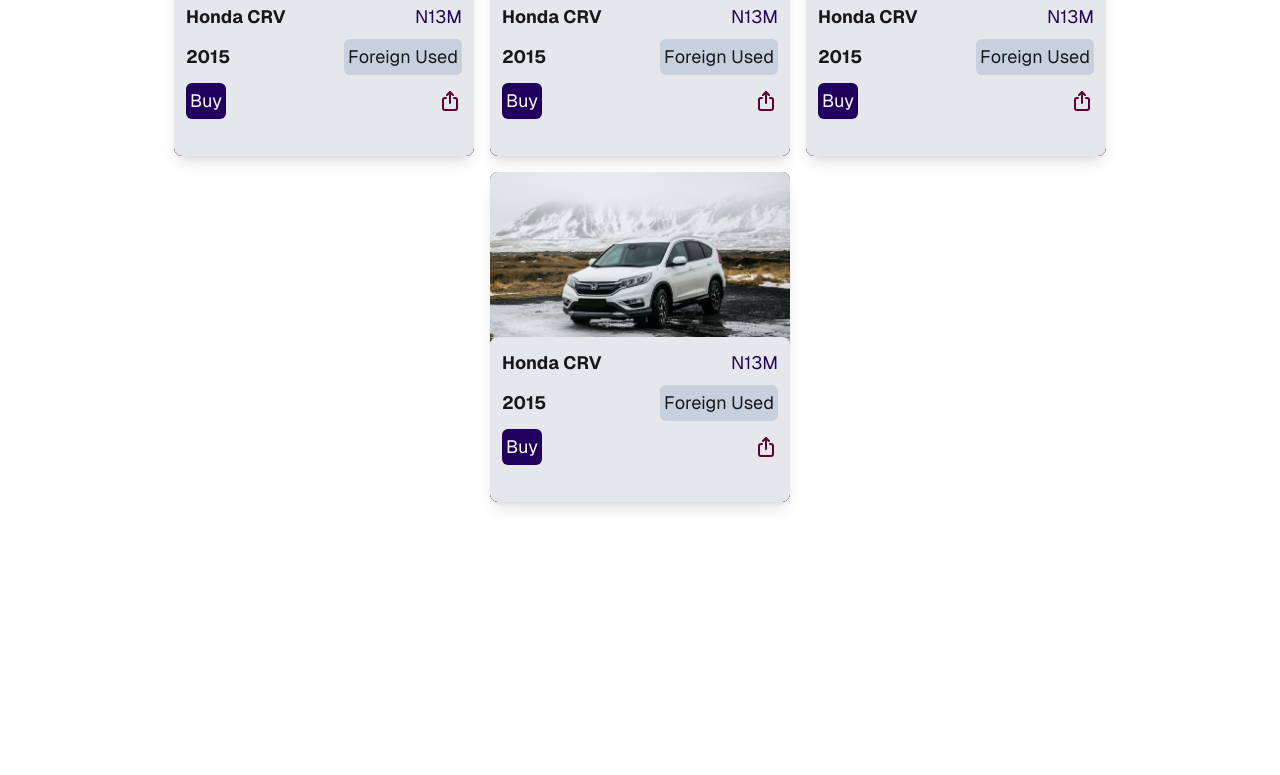
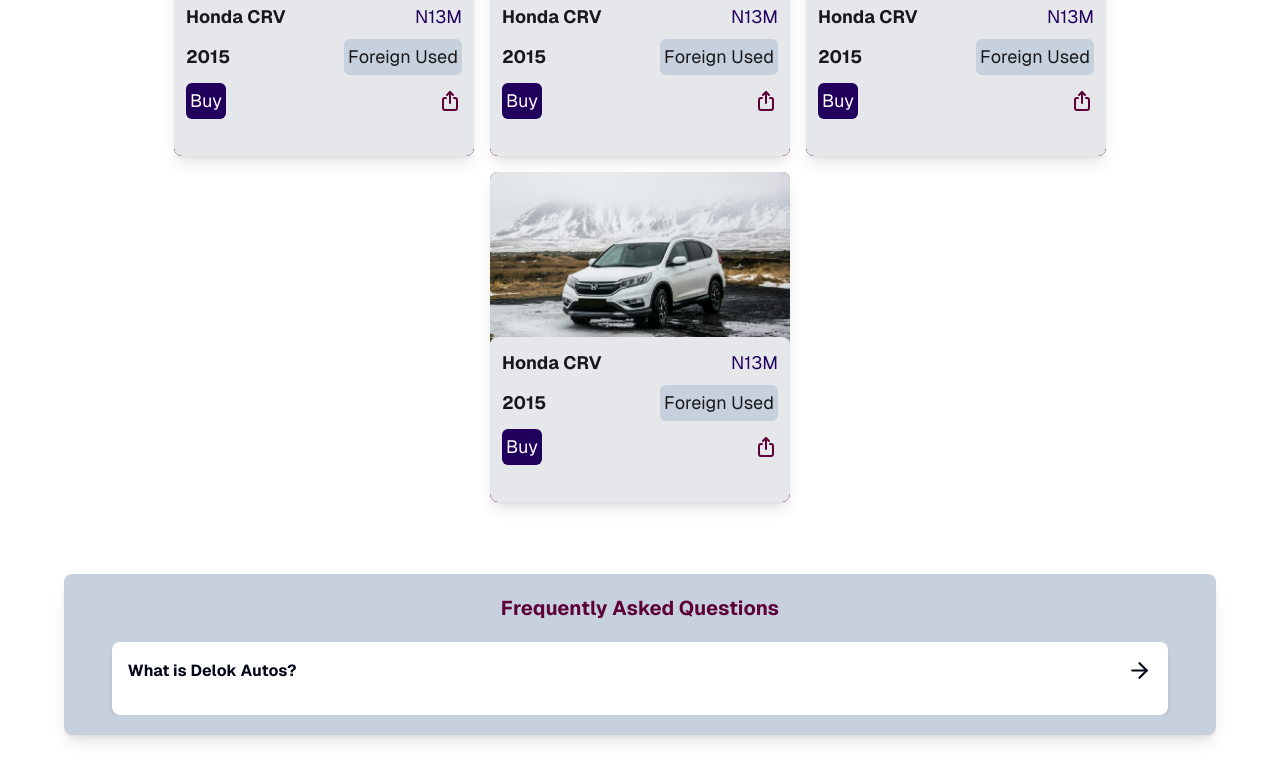
Before and after one commit to lightpc90/delok, a Next.js app: page / in a window 1280 px wide. Shown: the part 2118-2893 px from the top of the page. Before the commit the page ends 2716 px from the top, so only its background shows below. Built offline with nearby package versions, Linux system fonts and the light colour scheme.

Commit message:
"Updated Faq component to render FAQ data from constant.ts, added FaqLayout component and FAQ data to constant.ts"

```diff
--- a/src/components/faq/Faq.tsx
+++ b/src/components/faq/Faq.tsx
@@ -1,8 +1,17 @@
 import React from 'react'
+import FaqLayout from './faqLayout/FaqLayout'
+import { faqs } from '@/data/constant'
 
 const Faq = () => {
   return (
-    <div>Faq</div>
+    <div className='bg-neutral w-[90%] max-h-[800px] rounded-lg shadow-lg mb-10 flex flex-col items-center p-5'>
+      <h2 className='text-xl text-secondary font-bold mb-5'>Frequently Asked Questions</h2>
+      <section className='flex flex-col gap-5 w-full items-center max-h-[600px] overflow-y-auto'>
+        {faqs.map((faq) => (
+          <FaqLayout key={faq.id} question={faq.question} answer={faq.answer} />
+        ))}
+      </section>
+    </div>
   )
 }
 
--- /dev/null
+++ b/src/components/faq/faqLayout/FaqLayout.tsx
@@ -0,0 +1,24 @@
+'use client'
+
+import { useState } from 'react'
+import { FiArrowRight } from "react-icons/fi";
+import { BsArrowDownCircleFill } from "react-icons/bs";
+
+const FaqLayout = ({ question, answer }: { question: string, answer: string }) => {
+    const [isOpen, setIsOpen] = useState(false);
+    return (
+        <div className='bg-white w-[95%] rounded-lg shadow-md text-slate-950 p-4'>
+            <div onClick={() => setIsOpen(!isOpen)} className='flex items-center gap-2 justify-between pb-4'>
+                <h3 className='font-bold'>{question}</h3>
+                {isOpen ? (
+                    <BsArrowDownCircleFill size={25} />
+                ) : (
+                    <FiArrowRight size={25} />
+                )}
+            </div>
+            {isOpen && <p>{answer}</p>}
+        </div>
+    )
+}
+
+export default FaqLayout
--- a/src/data/constant.ts
+++ b/src/data/constant.ts
@@ -1 +1,8 @@
 export const cars = [1, 2, 3, 4, 5, 6, 7, 8, 9, 10]
+export const faqs = [
+    {
+        id: 1,
+        question: 'What is Delok Autos?',
+        answer: 'The company intro and preposition comes here'
+    }
+]
```
